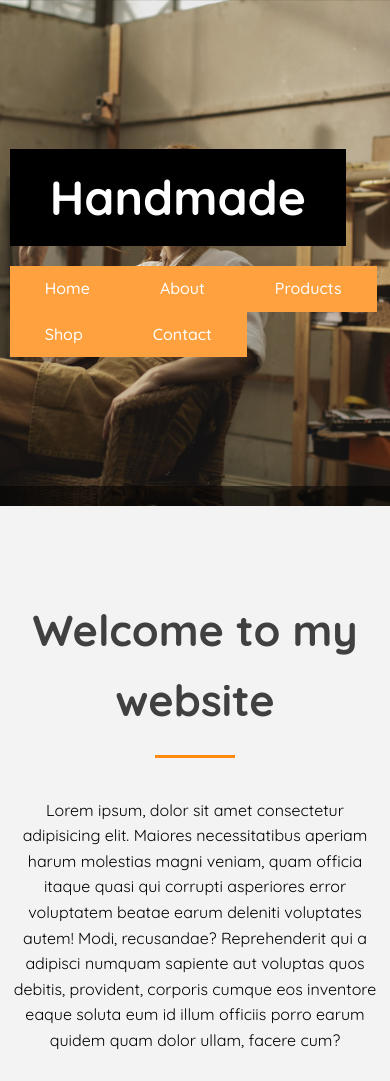
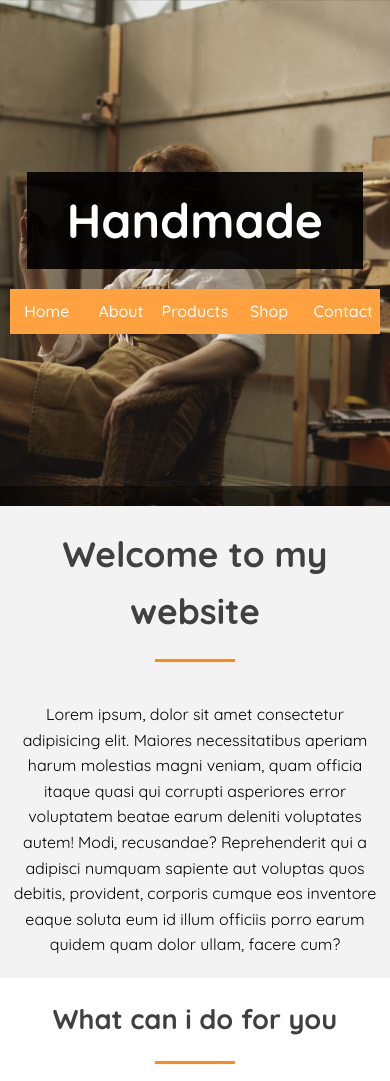
Before and after one commit to zile028/2-handmade, a plain HTML site: page index.html in a window 390 px wide. Shown: the top 1081 px of the page. Drawn offline with Linux system fonts and the light colour scheme; files whose address does not match are found by name.

Commit message:
responisve for mobile

```diff
--- a/style/style.scss
+++ b/style/style.scss
@@ -53,6 +53,9 @@ h2 {
     color: $gray;
     font-size: 2.7rem;
     text-align: center;
+    @media (max-width: 767px) {
+        font-size: 2.2rem;
+    }
     &::after {
         content: "";
         display: block;
@@ -65,10 +68,16 @@ h2 {
 h3 {
     @extend h2;
     font-size: 2rem;
+    @media (max-width: 767px) {
+        font-size: 1.7rem;
+    }
 }
 h4 {
     color: $gray;
     font-size: 1.6rem;
+    @media (max-width: 767px) {
+        font-size: 1.4rem;
+    }
 }
 a {
     text-decoration: none;
@@ -105,9 +114,12 @@ header {
         bottom: 0;
     }
     nav {
+        @media (max-width: 767px) {
+            text-align: center;
+        }
         h1 {
             color: $white;
-            background-color: $black;
+            background-color: rgba($black, 0.9);
             padding: 10px 40px;
             font-size: 3rem;
             display: inline-block;
@@ -115,8 +127,14 @@ header {
         }
         ul {
             @include flex(flex-start, center);
+            @media (max-width: 767px) {
+                justify-content: space-between;
+            }
             li {
                 background: rgba($black, 1);
+                @media (max-width: 767px) {
+                    flex: 1;
+                }
                 a {
                     display: block;
                     background: linear-gradient(rgba($white, 0.2), rgba($white, 0.2)), $orange;
@@ -124,6 +142,9 @@ header {
                     padding: 10px 35px;
                     font-weight: 500;
                     transition: $transition;
+                    @media (max-width: 767px) {
+                        padding: 10px 0px;
+                    }
                     &:hover {
                         opacity: 0.7;
                     }
@@ -132,9 +153,15 @@ header {
         }
     }
 }
+.welcome,
+.about {
+    padding: $py 0;
+    @media (max-width: 767px) {
+        padding: 20px 0;
+    }
+}
 // welcome
 .welcome {
-    padding: $py;
     text-align: center;
     p {
         margin-top: 40px;
@@ -143,13 +170,16 @@ header {
 // about
 .about {
     background: $white;
-    padding: $py;
     .container {
         @include flex(space-between, center);
         text-align: center;
         margin-top: 20px;
         .col {
             flex: 0 0 30%;
+            @media (max-width: 767px) {
+                flex: 0 0 100%;
+                margin-bottom: 20px;
+            }
             h4 {
                 margin-bottom: 20px;
             }
@@ -168,6 +198,9 @@ header {
         margin-top: 50px;
         .col {
             flex: 0 0 22%;
+            @media (max-width: 767px) {
+                flex: 0 0 100%;
+            }
             img {
                 width: 100%;
                 display: block;
@@ -184,6 +217,9 @@ footer {
     text-align: center;
     font-size: 1rem;
     font-weight: 500;
+    @media (max-width: 767px) {
+        padding: 40px 0;
+    }
     span {
         font-size: 1.5rem;
         color: red;
```
Also changed, not shown: css/style.css, 1 other file.
